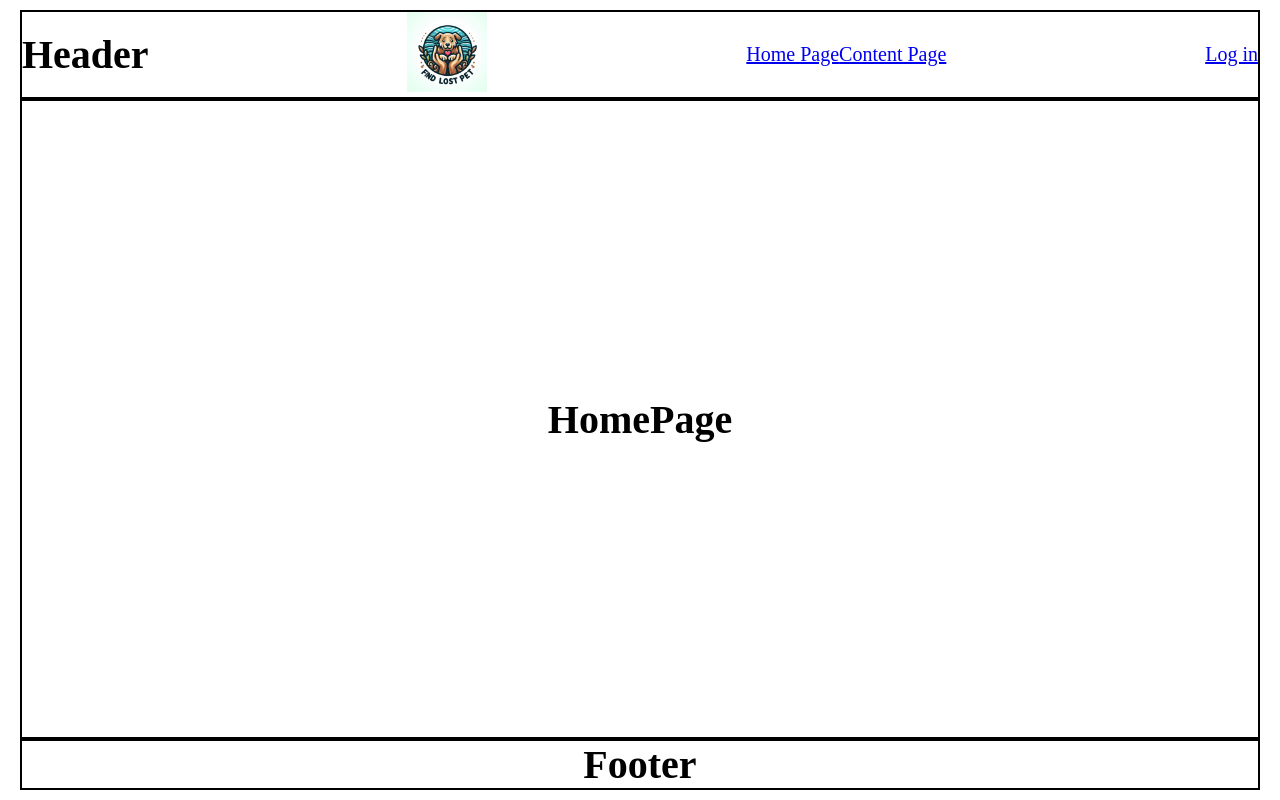
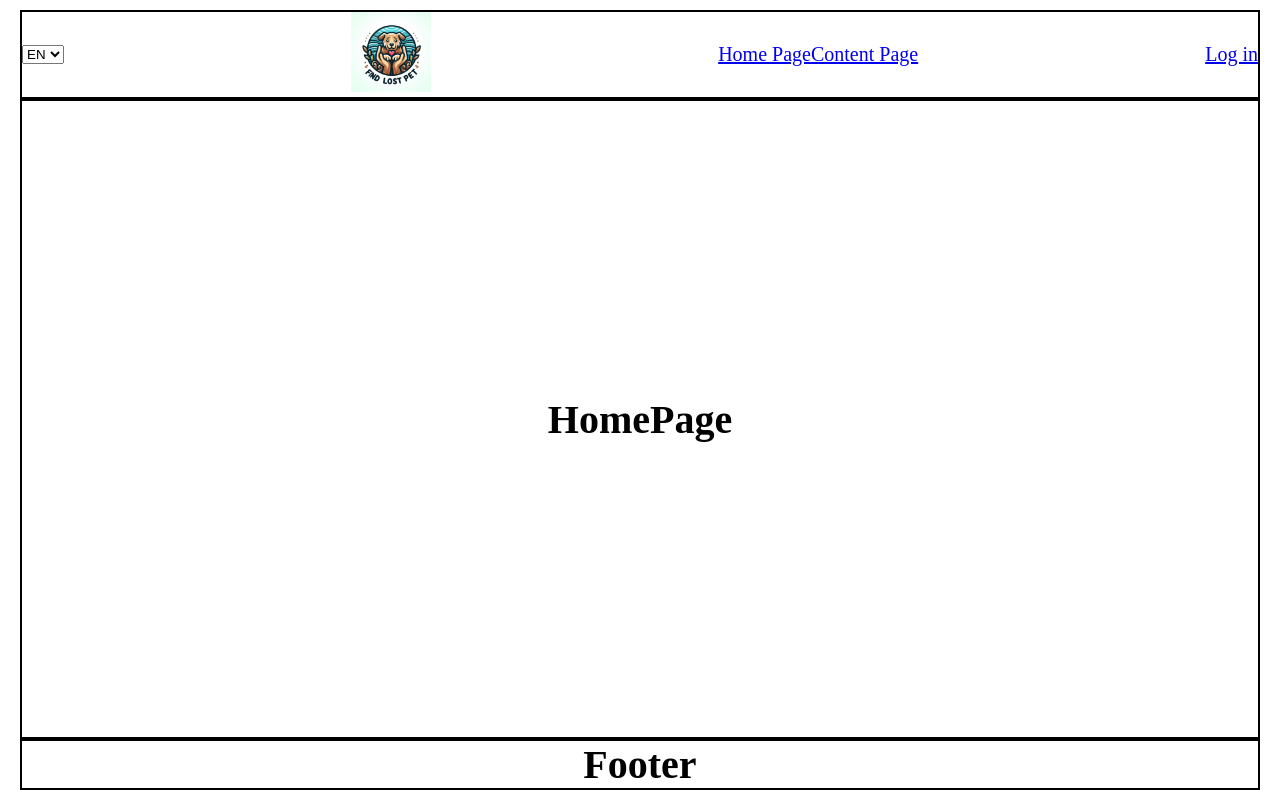
Before and after one commit to RazumauMikita/drasticaly-precious-project, a React (Vite) app in the folder pet-finder/: page / in a window 1280 px wide. Built offline with nearby package versions, Linux system fonts and the light colour scheme.

Commit message:
feat: create language select component

```diff
--- a/pet-finder/src/Components/Header/index.tsx
+++ b/pet-finder/src/Components/Header/index.tsx
@@ -5,12 +5,13 @@ import { Logo } from '../Logo'
 
 import style from './Header.module.scss'
 import { LoginLink } from '../LoginLink'
+import { StyledSelect } from '../StyledSelect'
 
 interface HeaderProps {}
 
 export const Header: FC<HeaderProps> = () => (
   <header className={style.header}>
-    <h1>Header</h1>
+    <StyledSelect />
     <Logo />
     <NavigateBar />
     <LoginLink />
--- /dev/null
+++ b/pet-finder/src/Components/StyledSelect/index.tsx
@@ -0,0 +1,26 @@
+import { ChangeEvent, FC, useState } from 'react'
+
+import { languages } from '../../constants/data'
+
+import { Language } from '../../types/data.type'
+
+import style from './StyledSelect.module.scss'
+
+interface StyledSelectProps {}
+
+export const StyledSelect: FC<StyledSelectProps> = () => {
+  const [, setLang] = useState<Language>('EN')
+  const handleOnChangeSelect = (event: ChangeEvent<HTMLSelectElement>) => {
+    const { value } = event.target as HTMLSelectElement
+    setLang(value as Language)
+  }
+  return (
+    <select className={style.select} onChange={handleOnChangeSelect}>
+      {languages.map((elem) => (
+        <option className={style.option} key={elem} value={elem}>
+          {elem}
+        </option>
+      ))}
+    </select>
+  )
+}
--- /dev/null
+++ b/pet-finder/src/constants/data.ts
@@ -0,0 +1,3 @@
+import { Language } from '../types/data.type'
+
+export const languages: Language[] = ['EN', 'RU', 'DE']
--- /dev/null
+++ b/pet-finder/src/types/data.type.ts
@@ -0,0 +1 @@
+export type Language = 'EN' | 'RU' | 'UA' | 'FR' | 'PL' | 'DE'
```
Also changed, not shown: pet-finder/src/Components/StyledSelect/StyledSelect.module.scss (added).
